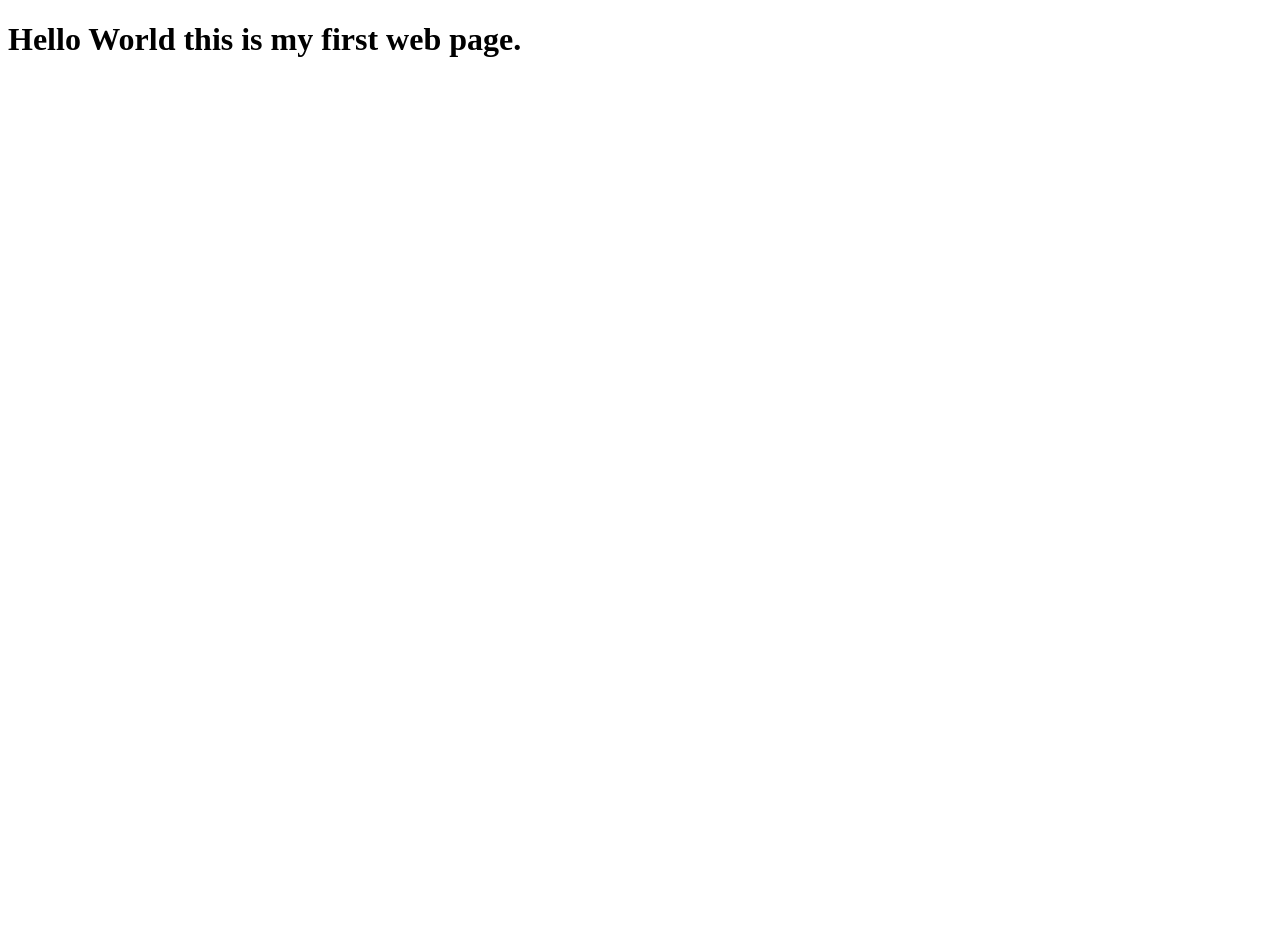
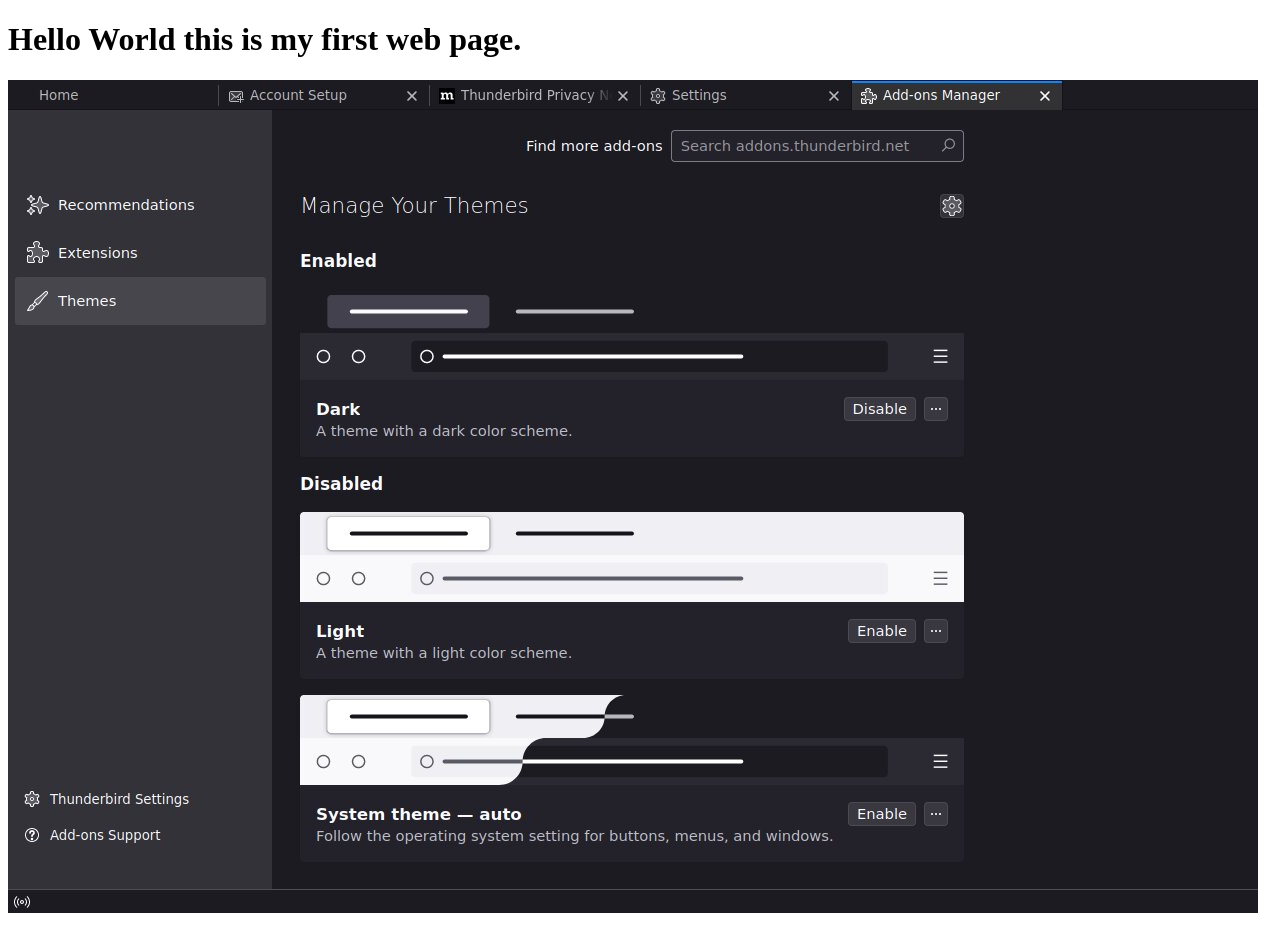
Before and after one commit to cloudsurfer777/test-repo-01, a plain HTML site: page index.html in a window 1280 px wide. Before the commit the page ends 800 px from the top, so only its background shows below. Drawn offline with Linux system fonts and the light colour scheme.

Commit message:
Update index.html

```diff
--- a/index.html
+++ b/index.html
@@ -6,5 +6,6 @@
 </head>
 <body>
     <h1>Hello World this is my first web page.</h1>
+    <img src="dark-theme.jpg"/>
 </body>
 </html>
```
